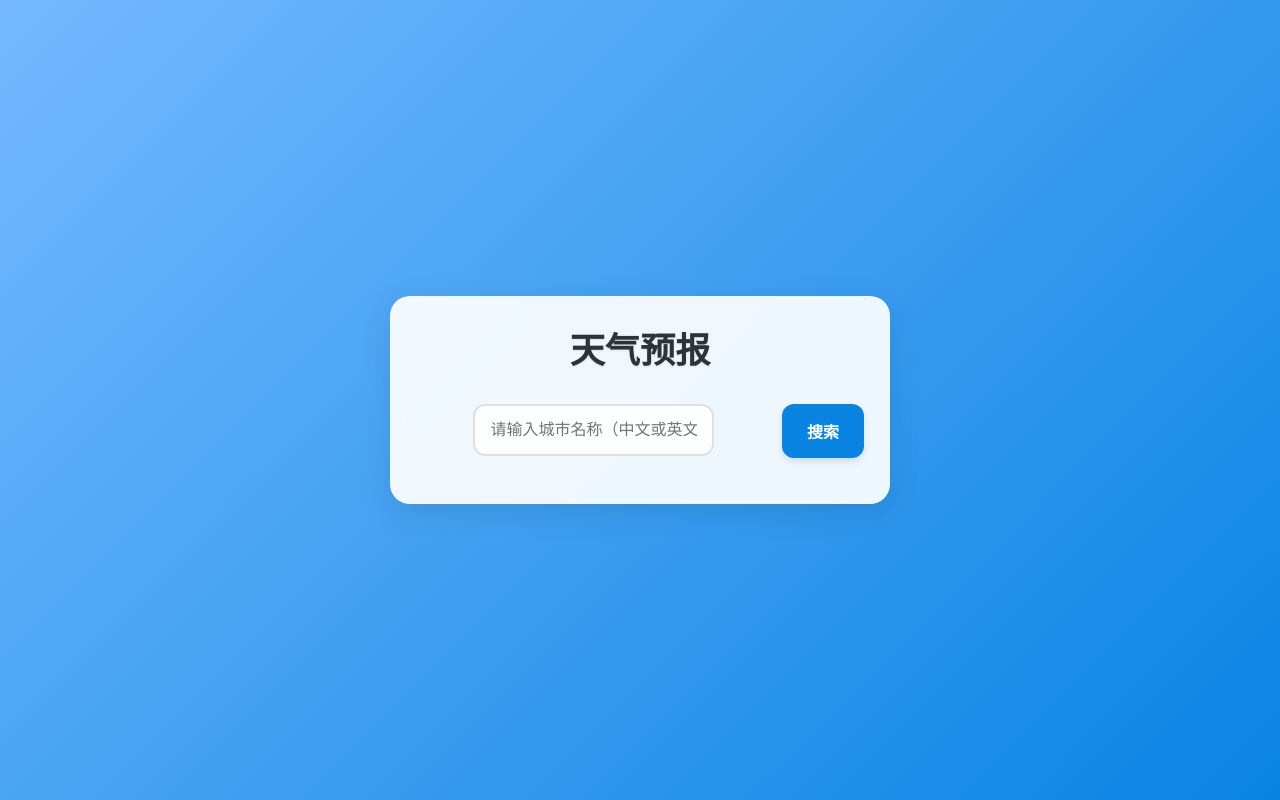
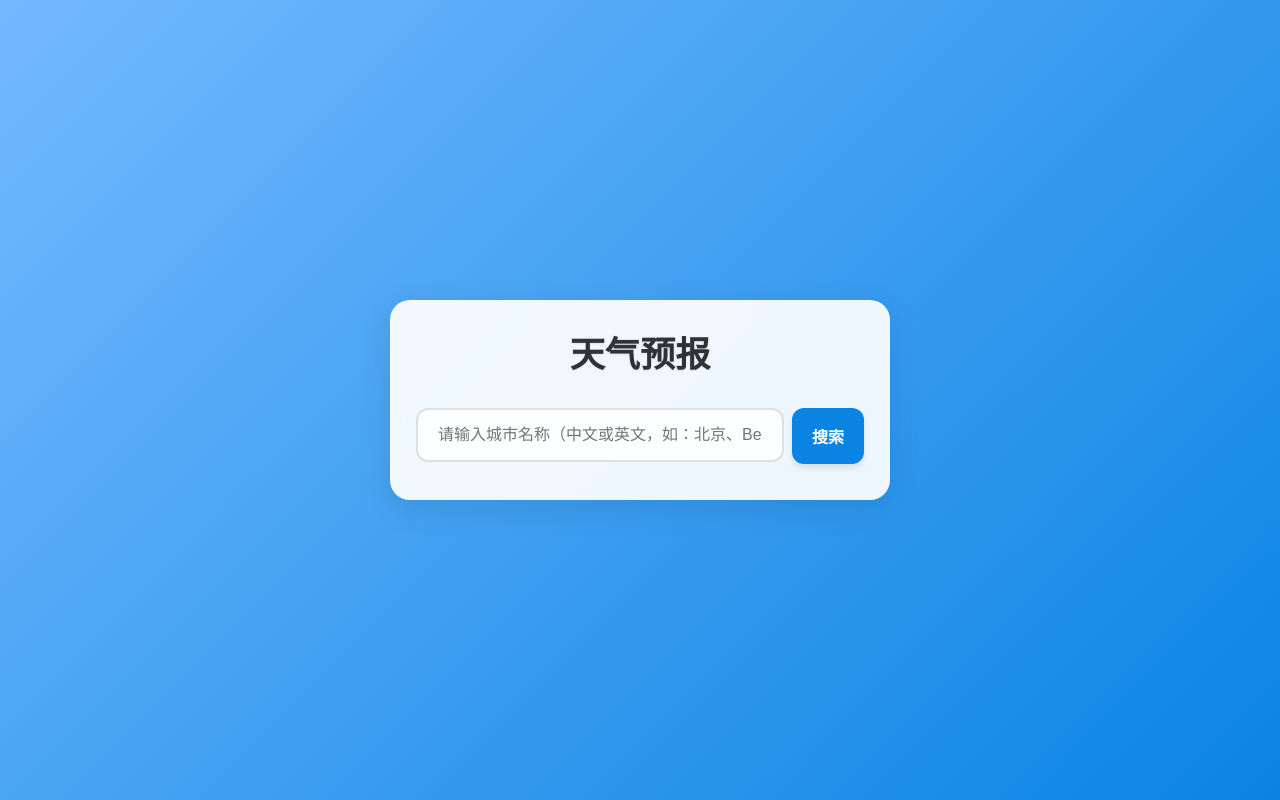
Before and after one commit to yuanguancheng/weatherforecastapp, a React (Create React App) app: page / in a window 1280 px wide. Built offline with nearby package versions, Linux system fonts and the light colour scheme.

Commit message:
界面美化搜索框

```diff
--- a/package.json
+++ b/package.json
@@ -17,7 +17,9 @@
     "start": "react-scripts start",
     "build": "react-scripts build",
     "test": "react-scripts test",
-    "eject": "react-scripts eject"
+    "eject": "react-scripts eject",
+    "predeploy": "npm run build",
+    "deploy": "gh-pages -d build"
   },
   "eslintConfig": {
     "extends": [
--- a/src/WeatherApp.css
+++ b/src/WeatherApp.css
@@ -49,27 +49,39 @@ body {
   text-shadow: 0 1px 2px rgba(0, 0, 0, 0.1);
 }
 
-/* 搜索区域 */
+/* 搜索区域 - 修改后的样式 */
 .search-section {
   display: flex;
-  margin-bottom: 20px;
-  gap: 10px;
+  margin-bottom: 10px;
+  /* 减少底部边距 */
+  gap: 8px;
+  /* 调整间距 */
+  align-items: stretch;
+  /* 确保高度一致 */
 }
 
 .input-container {
   flex: 1;
   position: relative;
+  margin-bottom: 0;
+  /* 移除底部边距 */
 }
 
 .search-input {
-  flex: 1;
-  padding: 15px;
+  width: 100%;
+  /* 确保占满容器宽度 */
+  padding: 16px 20px;
+  /* 增加内边距，特别是左右 */
   border: 2px solid #e0e0e0;
   border-radius: 12px;
   font-size: 1rem;
   outline: none;
   transition: all 0.3s ease;
   background-color: rgba(255, 255, 255, 0.8);
+  min-height: 50px;
+  /* 设置最小高度 */
+  box-sizing: border-box;
+  /* 确保padding不会增加总宽度 */
 }
 
 .search-input:focus {
@@ -84,7 +96,8 @@ body {
 }
 
 .search-button {
-  padding: 15px 25px;
+  padding: 16px 20px;
+  /* 与输入框高度匹配 */
   background-color: #0984e3;
   color: white;
   border: none;
@@ -94,6 +107,13 @@ body {
   font-weight: 600;
   transition: all 0.3s ease;
   box-shadow: 0 4px 6px rgba(0, 0, 0, 0.1);
+  white-space: nowrap;
+  /* 防止按钮文字换行 */
+  min-height: 50px;
+  /* 与输入框高度匹配 */
+  display: flex;
+  align-items: center;
+  justify-content: center;
 }
 
 .search-button:hover {
@@ -114,33 +134,43 @@ body {
   box-shadow: none;
 }
 
-/* 输入错误提示 */
+/* 输入错误提示 - 调整位置 */
 .input-error {
   position: absolute;
-  bottom: -22px;
+  bottom: -20px;
+  /* 调整位置 */
   left: 0;
   display: flex;
   align-items: center;
   font-size: 0.8rem;
   color: #ff7675;
+  white-space: nowrap;
+  /* 防止文字换行 */
+  z-index: 1;
+  /* 确保在其他元素之上 */
 }
 
 .error-icon {
   margin-right: 5px;
+  flex-shrink: 0;
+  /* 防止图标缩小 */
 }
 
-/* 搜索历史 */
+/* 搜索历史 - 减少上边距 */
 .search-history {
-  margin-bottom: 20px;
+  margin-bottom: 10px;
+  /* 减少底部边距 */
   text-align: left;
 }
 
 .search-history p {
-  margin: 0 0 10px 0;
+  margin: 0 0 5px 0;
+  /* 减少底部边距 */
   font-size: 0.9rem;
   color: #636e72;
   font-weight: 500;
 }
+
 
 .history-items {
   display: flex;
@@ -288,9 +318,10 @@ body {
   background-color: rgba(255, 255, 255, 0.3);
 }
 
-/* 天气展示 */
+/* 天气展示 - 减少上边距 */
 .weather-display {
-  margin-top: 20px;
+  margin-top: 10px;
+  /* 减少上边距 */
   padding: 20px;
   background-color: rgba(255, 255, 255, 0.7);
   border-radius: 15px;
@@ -430,9 +461,10 @@ body {
   color: #2d3436;
 }
 
-/* 预报部分 */
+/* 预报部分 - 减少上边距 */
 .forecast-section {
-  margin-top: 30px;
+  margin-top: 15px;
+  /* 减少上边距 */
 }
 
 .forecast-section h3 {
@@ -665,8 +697,11 @@ body {
   }
 
   .search-section {
-    flex-direction: column;
+    flex-direction: row;
+    /* 保持在一行 */
     gap: 10px;
+    margin-bottom: 12px;
+    /* 减少底部边距 */
   }
 
   .search-button {
```
